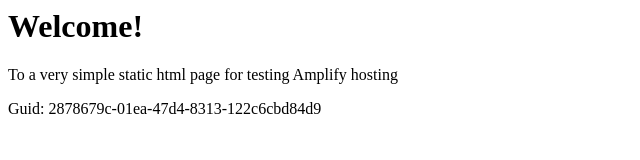
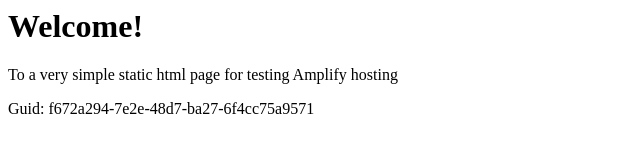
Before and after one commit to aws-aemilia-sfo/Github-PR-Commit-Integration-Test-DoNotTouch-GitHubWebhookPushCanaryTest-v1-prod-us-west-1, a website: page src/index.html in a window 1280 px wide. Shown: the full height of the page, 0-640 px from the left. Drawn offline with Linux system fonts and the light colour scheme.

Commit message:
commit from integ tests

```diff
--- a/src/index.html
+++ b/src/index.html
@@ -12,6 +12,6 @@
 <body>
     <h1>Welcome!</h1>
     <p>To a very simple static html page for testing Amplify hosting</p>
-    <p>Guid: 2878679c-01ea-47d4-8313-122c6cbd84d9</p></body>
+    <p>Guid: f672a294-7e2e-48d7-ba27-6f4cc75a9571</p></body>
 
 </html>
```
